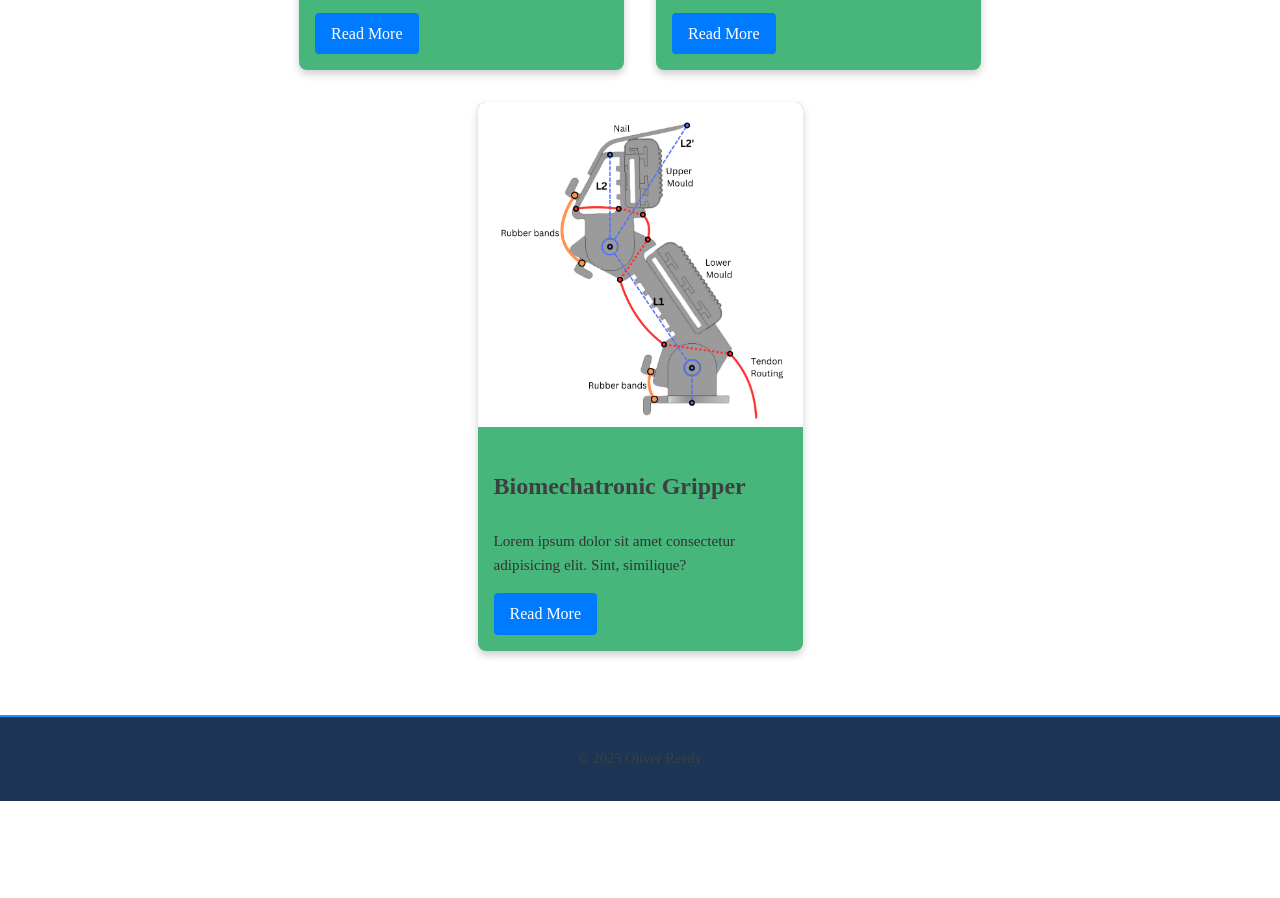
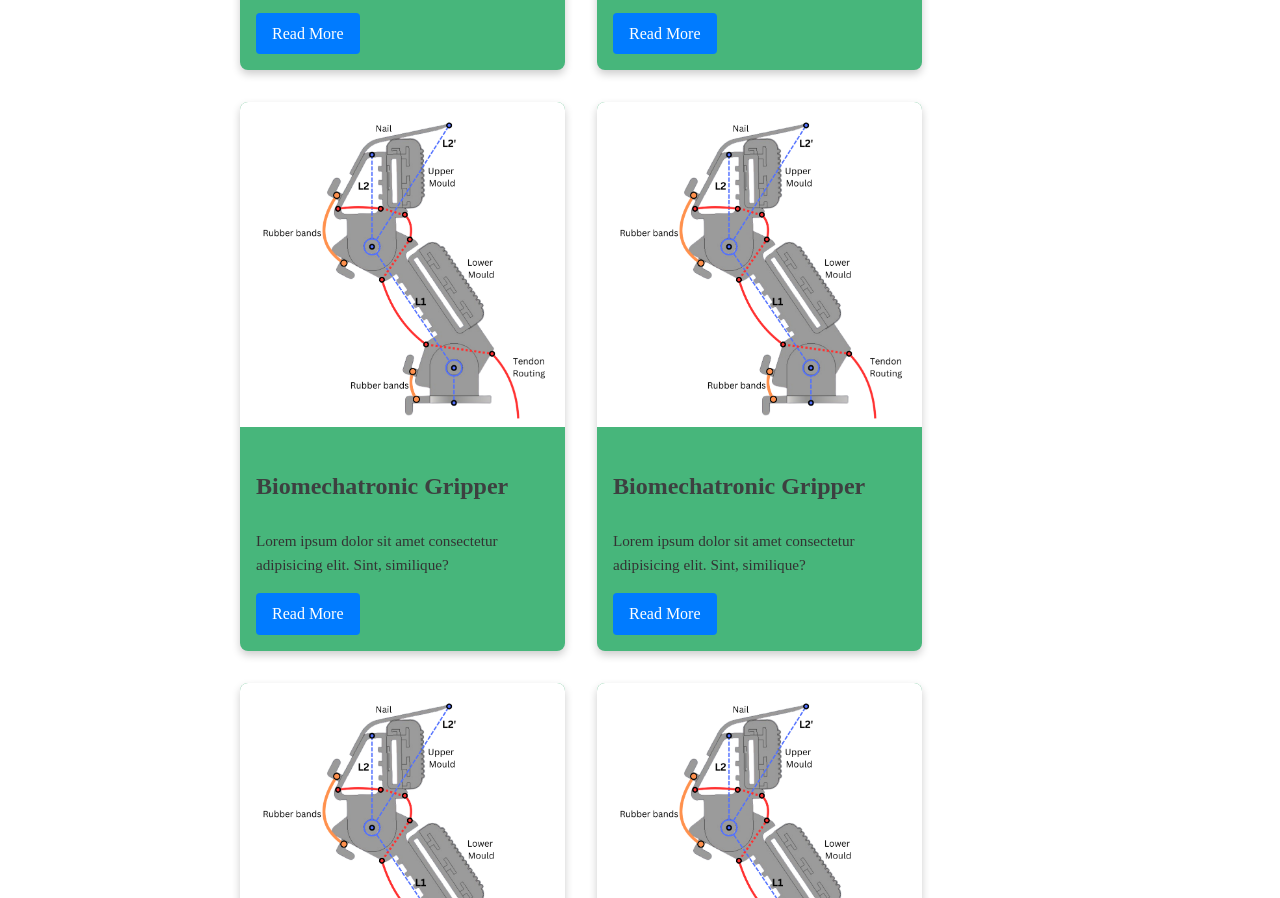
Before and after one commit to OliverReedy/OliverReedy.github.io, a plain HTML site: page index.html in a window 1280 px wide. Shown: the part 2907-3805 px from the top of the page. Before the commit the page ends 3708 px from the top, so only its background shows below. Drawn offline with Linux system fonts and the light colour scheme; a web font is replaced by a local one.

Commit message:
Expanded Card Section

```diff
--- a/CSS/styles.css
+++ b/CSS/styles.css
@@ -167,11 +167,11 @@ footer {
 
 .card-container {
   display: flex;
-  justify-content: center;
+  justify-content: left;
   flex-wrap: wrap;
   gap: 2rem;
   margin-top: 100px;
-  max-width: 1200px;
+  max-width: 100%
 }
 
 .card {
--- a/index.html
+++ b/index.html
@@ -80,7 +80,7 @@
 
     <section id="experience">
         <div class="container">
-            <h2 class="section-title">Past Experience</h2>
+            <h2 class="section-title">PAST EXPERIENCE</h2>
             <hr class="section-divider">
 
             <h3 class="section-jobtitle">Mechatronics Intern</h3>
@@ -117,7 +117,7 @@
 
         <section id="projects">
         <div class="container">
-            <h2 class="section-title">Projects</h2>
+            <h2 class="section-title">PROJECTS</h2>
             <hr class="section-divider">
         </div>
 
@@ -143,6 +143,42 @@
                 </div>
 
                 <div class="card">
+                <img src="static/images/BiomechHand.png" alt="Biomech Gripper">
+                <div class="card-content">
+                    <h3>Biomechatronic Gripper</h3>
+                    <p>Lorem ipsum dolor sit amet consectetur adipisicing elit. Sint, similique?</p>
+                    <a href="#" class="btn">Read More</a>
+                </div>
+                </div>
+
+                                <div class="card">
+                <img src="static/images/BiomechHand.png" alt="Biomech Gripper">
+                <div class="card-content">
+                    <h3>Biomechatronic Gripper</h3>
+                    <p>Lorem ipsum dolor sit amet consectetur adipisicing elit. Sint, similique?</p>
+                    <a href="#" class="btn">Read More</a>
+                </div>
+                </div>
+
+                                <div class="card">
+                <img src="static/images/BiomechHand.png" alt="Biomech Gripper">
+                <div class="card-content">
+                    <h3>Biomechatronic Gripper</h3>
+                    <p>Lorem ipsum dolor sit amet consectetur adipisicing elit. Sint, similique?</p>
+                    <a href="#" class="btn">Read More</a>
+                </div>
+                </div>
+
+                                <div class="card">
+                <img src="static/images/BiomechHand.png" alt="Biomech Gripper">
+                <div class="card-content">
+                    <h3>Biomechatronic Gripper</h3>
+                    <p>Lorem ipsum dolor sit amet consectetur adipisicing elit. Sint, similique?</p>
+                    <a href="#" class="btn">Read More</a>
+                </div>
+                </div>
+
+                                <div class="card">
                 <img src="static/images/BiomechHand.png" alt="Biomech Gripper">
                 <div class="card-content">
                     <h3>Biomechatronic Gripper</h3>
```
